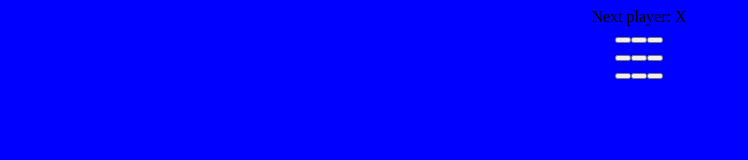
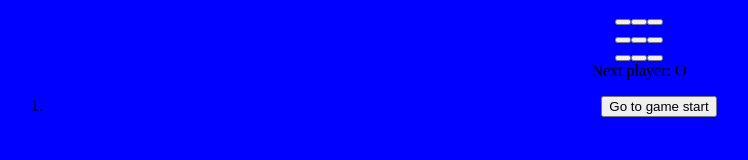
Before and after one commit to greatice/react-tutorial, a React app: page / in a window 1280 px wide. Shown: the whole page, without its empty margins (1-749 px from the left). Built offline with nearby package versions, Linux system fonts and the light colour scheme.

Commit message:
app finished

```diff
--- a/src/index.js
+++ b/src/index.js
@@ -9,6 +9,8 @@ class Square extends React.Component {
 
 
     render() {
+
+
       return (
         <button className="square" onClick={()=>
           this.props.onClick()} >
@@ -19,31 +21,19 @@ class Square extends React.Component {
   }
 
   class Board extends React.Component {
-    constructor(props){
-      super(props);
-      this.state = {
-        squares: Array(9).fill(null),
-      }
-    }
 
-    handleClick(i){
-      const squares =
-      this.state.squares.slice();
-      squares[i] = 'y';
-      this.setState({squares: squares});
-    }
+
 
     renderSquare(i) {
-      return (<Square value={this.state.squares[i]}
-              onClick={() => this.handleClick(i)}
+
+      return (<Square value={this.props.squares[i]}
+              onClick={() => this.props.onClick(i)}
       />);
       //为什么这么写，有什么意义
     }
 
 
     render() {
-      const status = 'Next player: X';
-
       return (
         <div>
           <div className="status">{status}</div>
@@ -68,21 +58,100 @@ class Square extends React.Component {
   }
 
   class Game extends React.Component {
+
+    constructor(props) {
+      super(props);
+      this.state = {
+        history: [{
+          squares: Array(9).fill(null),
+        }],
+        stepNumber: 0,
+        yIsNext: true,
+      };
+    }
+
+    handleClick(i){
+    const history = this.state.history.slice(0, this.state.stepNumber + 1);
+    const current = history[history.length - 1];
+    const squares = current.squares.slice();
+      if (calculateWinner(squares) || squares[i]) {
+        return;
+      }
+      squares[i] = this.state.yIsNext ? 'X' : 'O' ;
+      this.setState({
+        history: history.concat([{
+        squares: squares,
+        }]),
+        stepNumber: history.length,
+        yIsNext: !this.state.xIsNext,
+      });
+    }
+
+    jumpTo(step) {
+      this.setState({
+        stepNumber: step,
+        yIsNext: (step % 2) === 0,
+      });
+    }
+
     render() {
+      const history = this.state.history;
+      const current = history[this.state.stepNumber];
+      const winner = calculateWinner(current.squares);
+
+      const moves = history.map((step, move) => {
+        const desc = move ?
+          'Go to move #' + move :
+          'Go to game start';
+        return (
+          <li key={move}>
+            <button onClick={() => this.jumpTo(move)}>{desc}</button>
+          </li>
+        );
+      });
+
+      let status;
+      if (winner) {
+        status = 'Winner: ' + winner;
+      } else {
+        status = 'Next player: ' + (this.state.xIsNext ? 'X' : 'O');
+      }
       return (
         <div className="game">
           <div className="game-board">
-            <Board />
+            <Board
+              squares={current.squares}
+              onClick={(i) => this.handleClick(i)}
+            />
           </div>
           <div className="game-info">
-            <div>{/* status */}</div>
-            <ol>{/* TODO */}</ol>
+          <div>{status}</div>
+          <ol>{moves}</ol>
           </div>
         </div>
       );
     }
   }
 
+  function calculateWinner(squares) {
+    const lines = [
+      [0, 1, 2],
+      [3, 4, 5],
+      [6, 7, 8],
+      [0, 3, 6],
+      [1, 4, 7],
+      [2, 5, 8],
+      [0, 4, 8],
+      [2, 4, 6],
+    ];
+    for (let i = 0; i < lines.length; i++) {
+      const [a, b, c] = lines[i];
+      if (squares[a] && squares[a] === squares[b] && squares[a] === squares[c]) {
+        return squares[a];
+      }
+    }
+    return null;
+  }
   // ========================================
 
   ReactDOM.render(
```
Also changed, not shown: public/index.html (+0 -1 lines).
